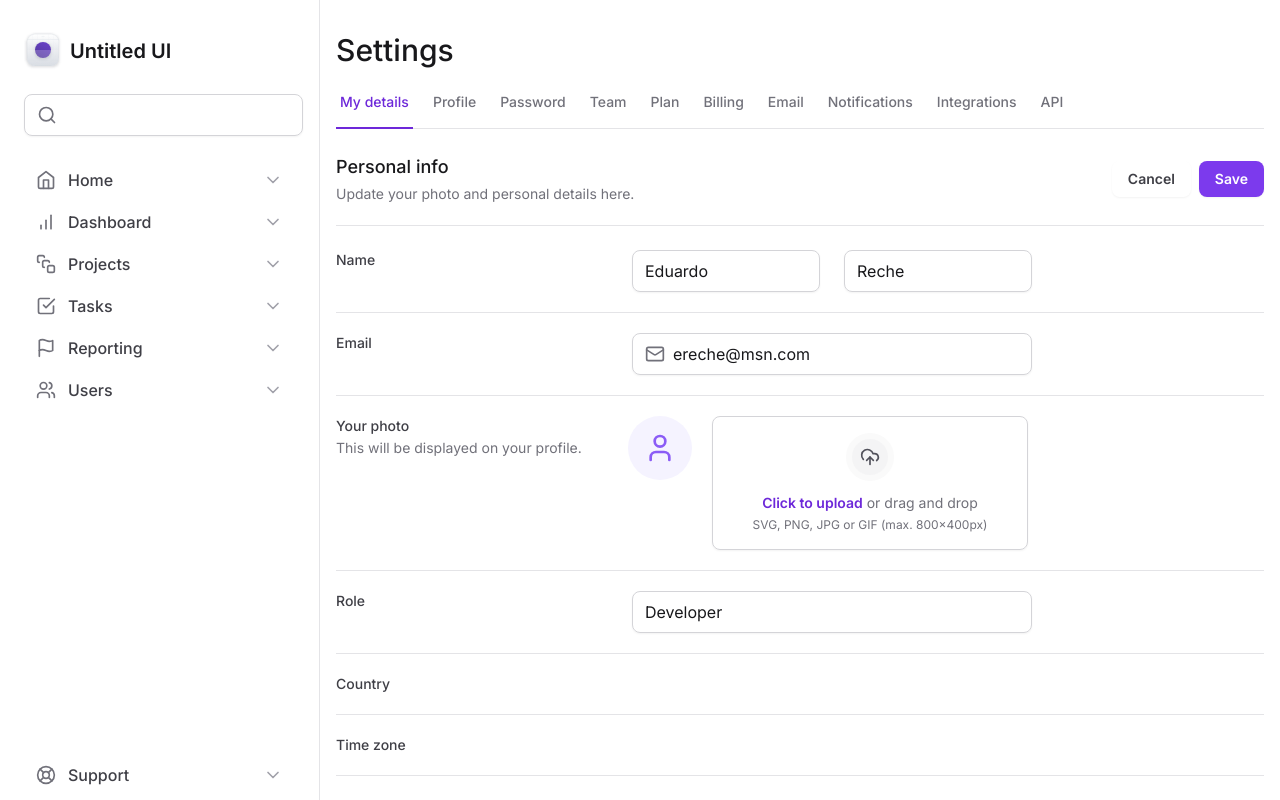
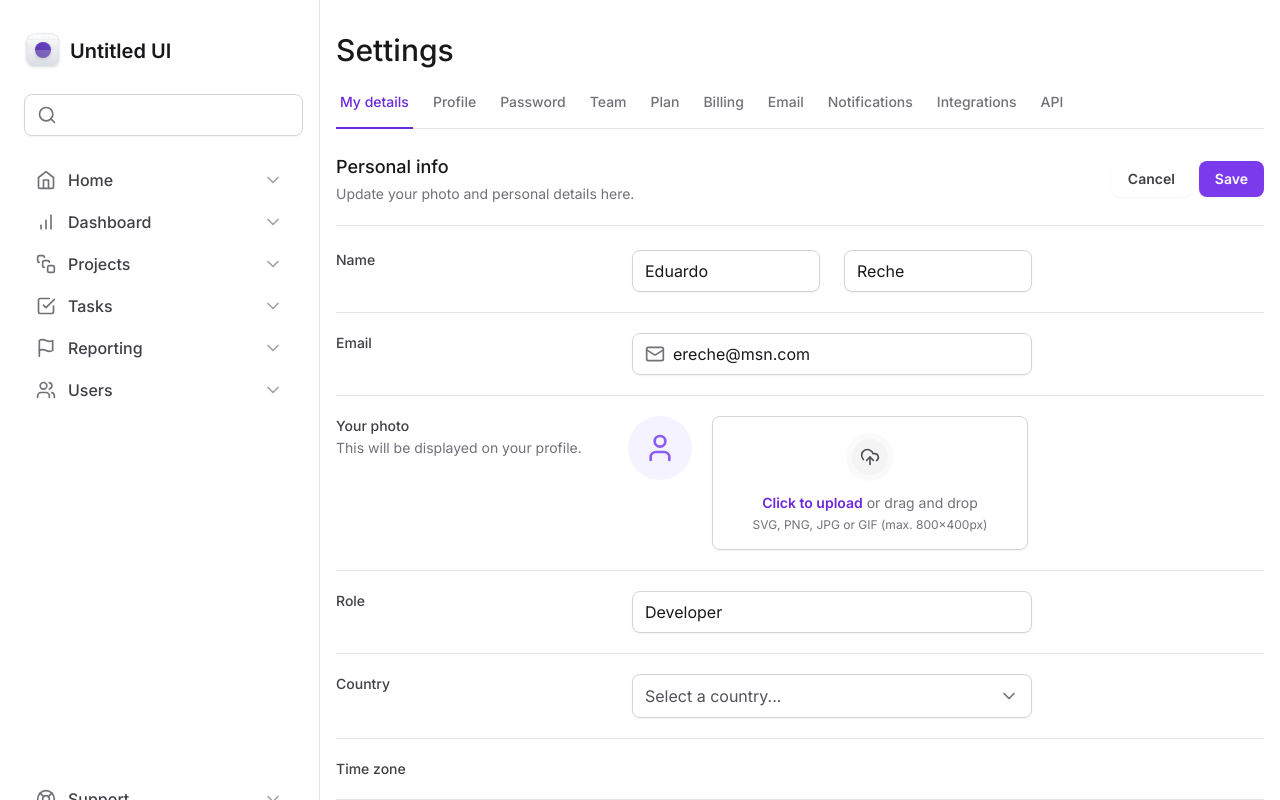
Before and after one commit to eduardoreche/tailwind-mastering, a Next.js app: page / in a window 1280 px wide. Shown: the top 800 px of the page. Built offline with nearby package versions, Linux system fonts and the light colour scheme.

Commit message:
base select

```diff
--- a/package.json
+++ b/package.json
@@ -9,6 +9,7 @@
     "lint": "next lint"
   },
   "dependencies": {
+    "@radix-ui/react-select": "^1.2.2",
     "@radix-ui/react-tabs": "^1.0.4",
     "@types/node": "20.5.1",
     "@types/react": "18.2.20",
--- a/src/app/page.tsx
+++ b/src/app/page.tsx
@@ -1,8 +1,9 @@
-import { Mail, UploadCloud, User } from 'lucide-react'
+import { ChevronDown, Mail } from 'lucide-react'
 
-import { Input } from '@/components/Input'
+import { Input } from '@/components/Form/Input'
 import { SettingsTabs } from '../components/SettingTabs'
 import { FileInput } from '@/components/Form/FIleInput'
+import { Select } from '@/components/Form/Select'
 
 export default function Home() {
   return (
@@ -107,6 +108,7 @@
             >
               Country
             </label>
+            <Select />
           </div>
 
           <div className="grid-cols-form grid gap-3 pt-5">
--- a/src/components/Input.tsx
+++ b/src/components/Form/Input.tsx
@@ -23,7 +23,7 @@
 function InputRoot(props: InputRootProps) {
   return (
     <div
-      className=" mx-1 flex w-full items-center gap-2 rounded-lg border border-zinc-300 px-3 py-2 shadow-sm"
+      className="mx-1 flex w-full items-center gap-2 rounded-lg border border-zinc-300 px-3 py-2 shadow-sm"
       {...props}
     />
   )
--- /dev/null
+++ b/src/components/Form/Select.tsx
@@ -0,0 +1,57 @@
+'use client'
+
+import * as SelectPrimitive from '@radix-ui/react-select'
+import { Check, ChevronDown } from 'lucide-react'
+import { ComponentProps } from 'react'
+
+type SelectProps = ComponentProps<'select'>
+
+export function Select(props: SelectProps) {
+  return (
+    <SelectPrimitive.Root>
+      <SelectPrimitive.Trigger className="mx-1 flex h-11 w-full items-center justify-between gap-2 rounded-lg border border-zinc-300 px-3 py-2 shadow-sm data-[placeholder]:text-zinc-600">
+        <SelectPrimitive.Value
+          placeholder="Select a country..."
+          className="text-black"
+        />
+        <SelectPrimitive.Icon>
+          <ChevronDown className="h-5 w-5 text-zinc-500" />
+        </SelectPrimitive.Icon>
+      </SelectPrimitive.Trigger>
+
+      <SelectPrimitive.Portal>
+        <SelectPrimitive.Content
+          side="bottom"
+          position="popper"
+          sideOffset={8}
+          className="z-10 w-[--radix-select-trigger-width] overflow-hidden rounded-lg border border-zinc-200 bg-white"
+        >
+          <SelectPrimitive.Viewport>
+            <SelectPrimitive.Item
+              value="br"
+              className="flex items-center justify-between gap-2 px-3 py-2.5 outline-none data-[highlighted]:bg-zinc-50"
+            >
+              <SelectPrimitive.ItemText className="text-black">
+                Brazil
+              </SelectPrimitive.ItemText>
+              <SelectPrimitive.ItemIndicator>
+                <Check className="h-4 w-4 text-violet-500" />
+              </SelectPrimitive.ItemIndicator>
+            </SelectPrimitive.Item>
+            <SelectPrimitive.Item
+              value="us"
+              className="flex items-center justify-between gap-2 px-3 py-2.5 outline-none data-[highlighted]:bg-zinc-50"
+            >
+              <SelectPrimitive.ItemText className="text-black">
+                United States
+              </SelectPrimitive.ItemText>
+              <SelectPrimitive.ItemIndicator>
+                <Check className="h-4 w-4 text-violet-500" />
+              </SelectPrimitive.ItemIndicator>
+            </SelectPrimitive.Item>
+          </SelectPrimitive.Viewport>
+        </SelectPrimitive.Content>
+      </SelectPrimitive.Portal>
+    </SelectPrimitive.Root>
+  )
+}
--- a/src/components/Sidebar/index.tsx
+++ b/src/components/Sidebar/index.tsx
@@ -14,7 +14,7 @@
 import { NavItem } from './NavItem'
 import { UsedSpacedWidget } from './UsedSpaceWidget'
 import { Profile } from './Profile'
-import { Input } from '../Input'
+import { Input } from '../Form/Input'
 
 export function Sidebar() {
   return (
```
Also changed, not shown: 1 other file (tests, documents, lock files or other folders).
